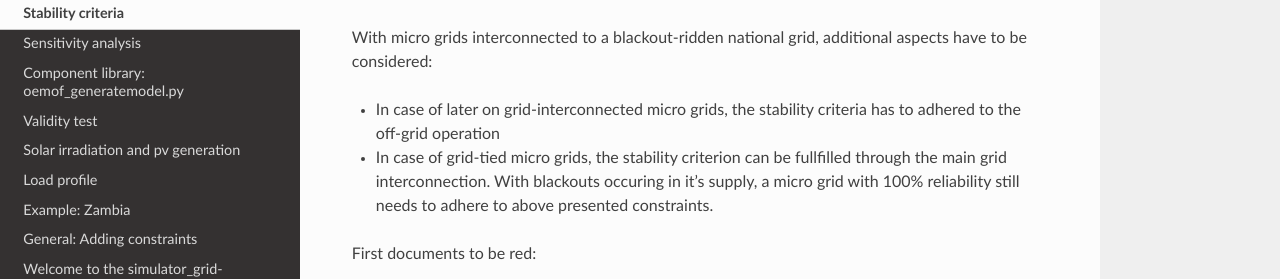
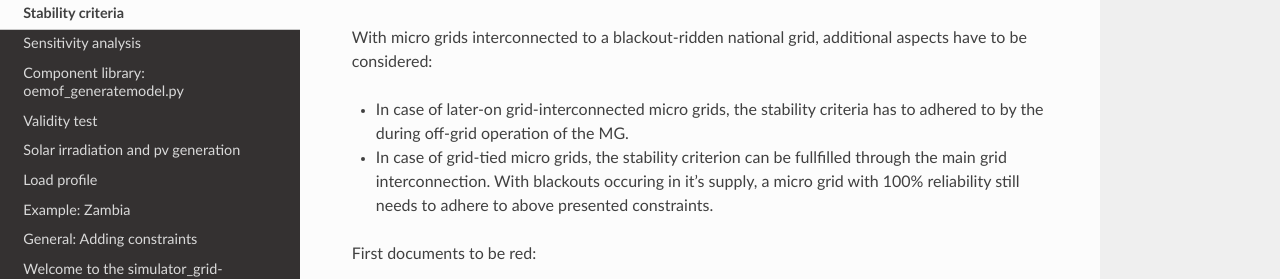
Before and after one commit to rl-institut/offgridders, a Sphinx documentation site: the page built from docs/Stability.rst, in a window 1280 px wide and 1285 px high. Shown: the part 422-701 px from the top of the window. Built offline with Sphinx 7.4.7 and the Read the Docs theme 2.0.0, drawn with Linux system fonts in a browser that asks for light colours.

Commit message:
Correction in Stability.rst
Co-authored-by: smartie2076 <44204527+smartie2076@users.noreply.github.com>

```diff
--- a/docs/Stability.rst
+++ b/docs/Stability.rst
@@ -11,7 +11,7 @@ A micro grid with PV generation can only be called stable during operation, if a
 
 With micro grids interconnected to a blackout-ridden national grid, additional aspects have to be considered:
 
-* In case of later on grid-interconnected micro grids, the stability criteria has to adhered to the off-grid operation
+* In case of later-on grid-interconnected micro grids, the stability criteria has to adhered to by the during off-grid operation of the MG.
 * In case of grid-tied micro grids, the stability criterion can be fullfilled through the main grid interconnection. With blackouts occuring in it's supply, a micro grid with 100% reliability still needs to adhere to above presented constraints.
 
 
```
